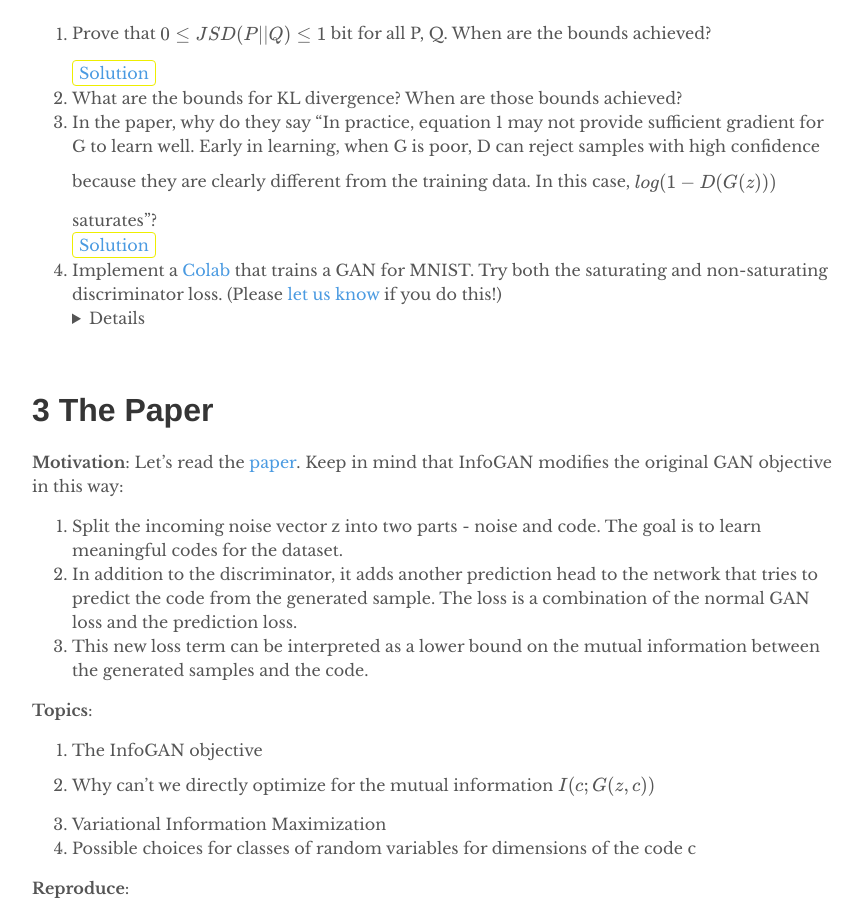
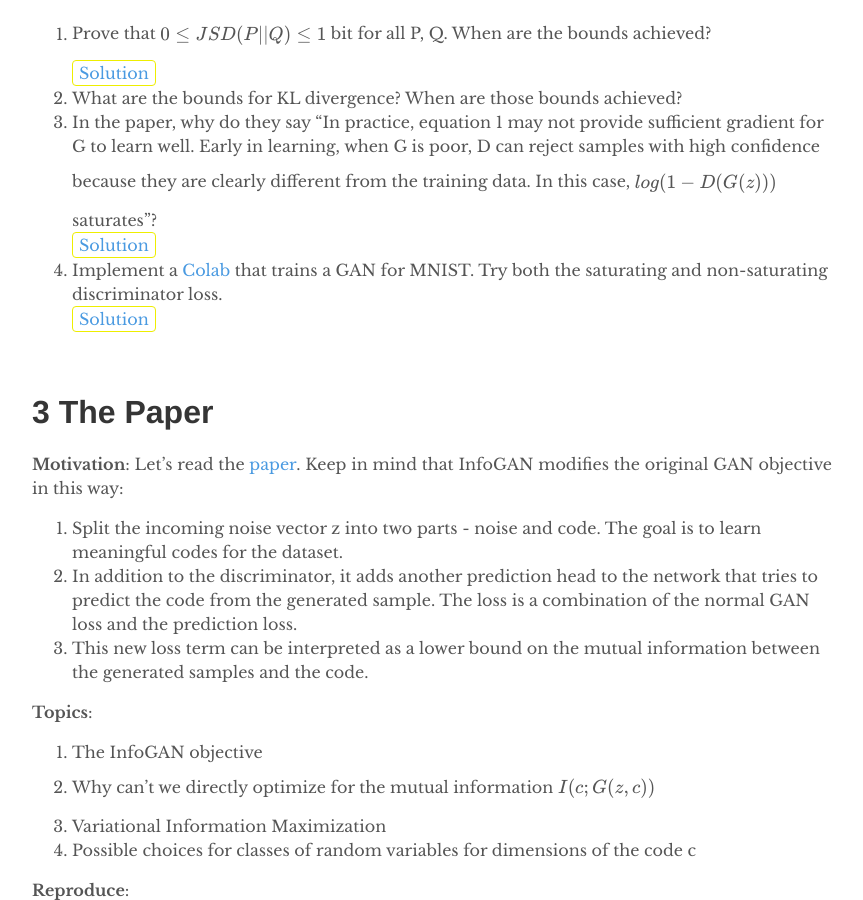
Before and after one commit to depthfirstlearning/depthfirstlearning.com, a Jekyll site: the page built from _posts/2018-05-28-InfoGAN.markdown, in a window 1280 px wide and 900 px high, scrolled down 2408 px. Shown: the whole window, without its empty margins (208-1071 px from the left). Built offline with Jekyll 4.4.1, drawn with Linux system fonts in a browser that asks for light colours; formulas are drawn with MathJax 3.

Commit message:
removed one more sentence

```diff
--- a/_posts/2018-05-28-InfoGAN.markdown
+++ b/_posts/2018-05-28-InfoGAN.markdown
@@ -126,11 +126,11 @@ observing each variable separately.
      <details><summary>Solution</summary>
        <p><a href="/assets/gan_gradient.pdf">Understanding the vanishing generator gradients point in the GAN paper</a></p>
      </details>
-  4. Implement a [Colab](https://colab.research.google.com/) that trains a GAN for MNIST. Try both the saturating and non-saturating discriminator loss. (Please [let us know](https://github.com/depthfirstlearning/depthfirstlearning.com/issues/3) if you do this!)
-    <details><summary>Solution</summary>
-    <p>An implementation can be found <a href="https://colab.research.google.com/drive/1joM97ITFowvWU_qgRjQRiOKajHQKKH80#forceEdit=true&offline=tru&sandboxMode=true">here</a>.
-    </p>
-    </details>
+  4. Implement a [Colab](https://colab.research.google.com/) that trains a GAN for MNIST. Try both the saturating and non-saturating discriminator loss.
+     <details><summary>Solution</summary>
+     <p>An implementation can be found <a href="https://colab.research.google.com/drive/1joM97ITFowvWU_qgRjQRiOKajHQKKH80#forceEdit=true&offline=tru&sandboxMode=true">here</a>.
+     </p>
+     </details>
 
 <br />
 
```
